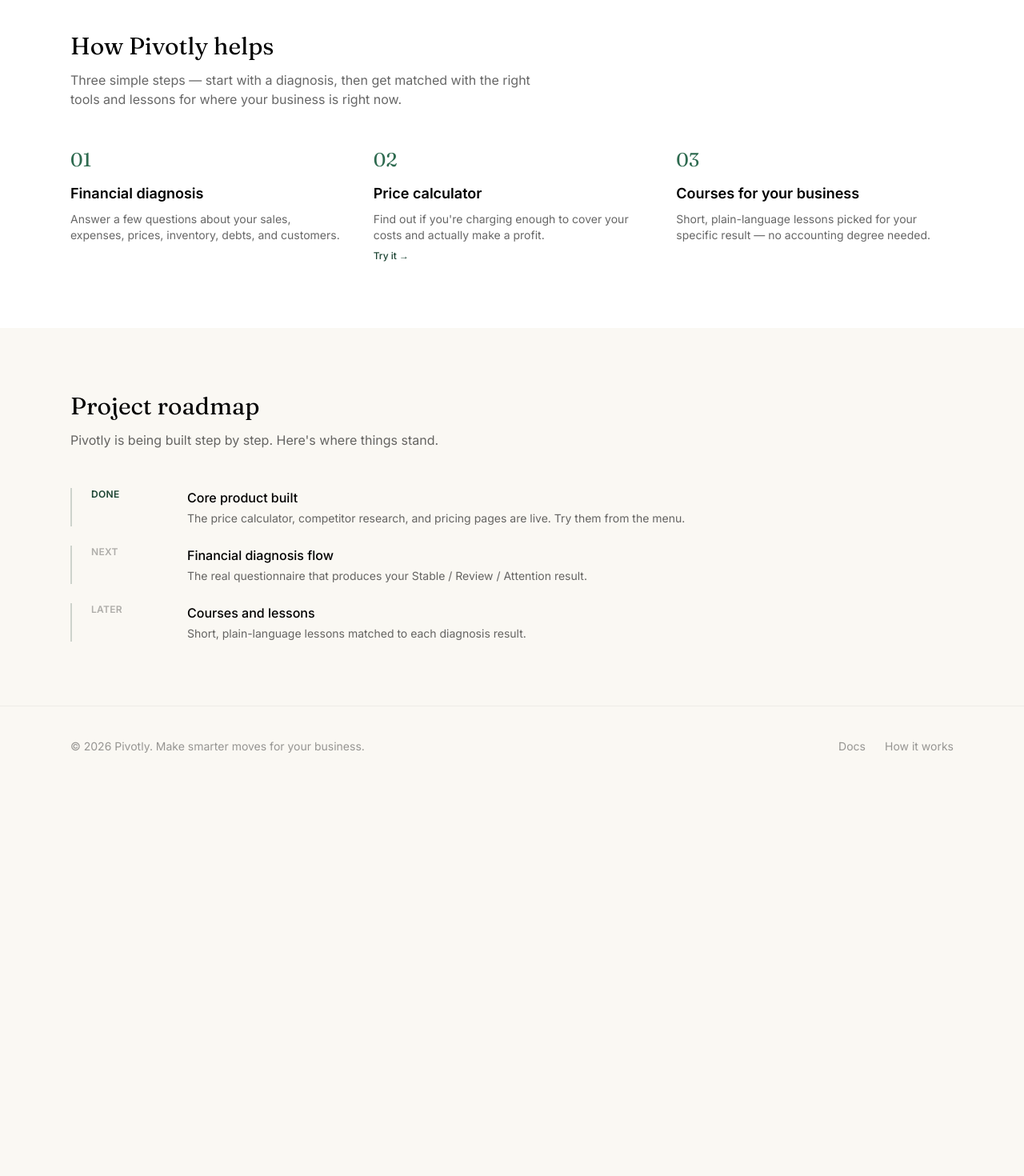
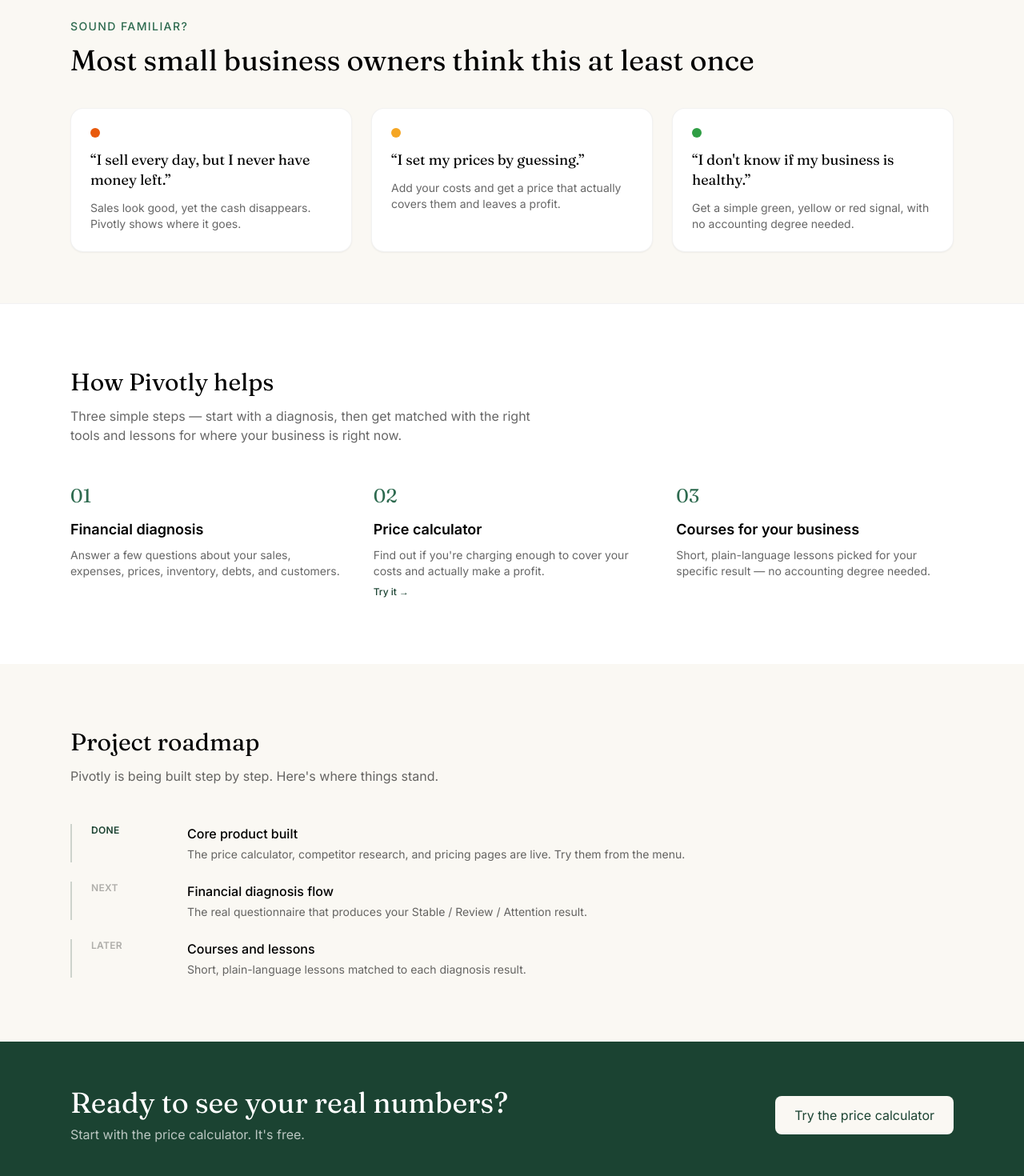
Before and after one commit to guerrerofernanda751-gc/pivotly, a Next.js app: page / in a window 1280 px wide. Shown: the part 700-2170 px from the top of the page at 80% size. Before the commit the page ends 1683 px from the top, so only its background shows below. Built offline with nearby package versions, Linux system fonts and the light colour scheme; no server answers.

Commit message:
Update page.js

```diff
--- a/app/page.js
+++ b/app/page.js
@@ -1,4 +1,5 @@
 import SupabaseStatus from "@/components/SupabaseStatus";
+import { FamiliarSection, ClosingBand } from "@/components/HomeExtras";
 
 const navLinks = [
   { label: "How it works", href: "#how-it-works" },
@@ -145,6 +146,7 @@ export default function Home() {
           </p>
         </div>
       </section>
+      <FamiliarSection />
 
       {/* Tools */}
       <section id="how-it-works" className="border-t border-black/5 bg-white">
@@ -209,6 +211,7 @@ export default function Home() {
           ))}
         </div>
       </section>
+    <ClosingBand />
 
       {/* Footer */}
       <footer className="border-t border-black/5">
```
